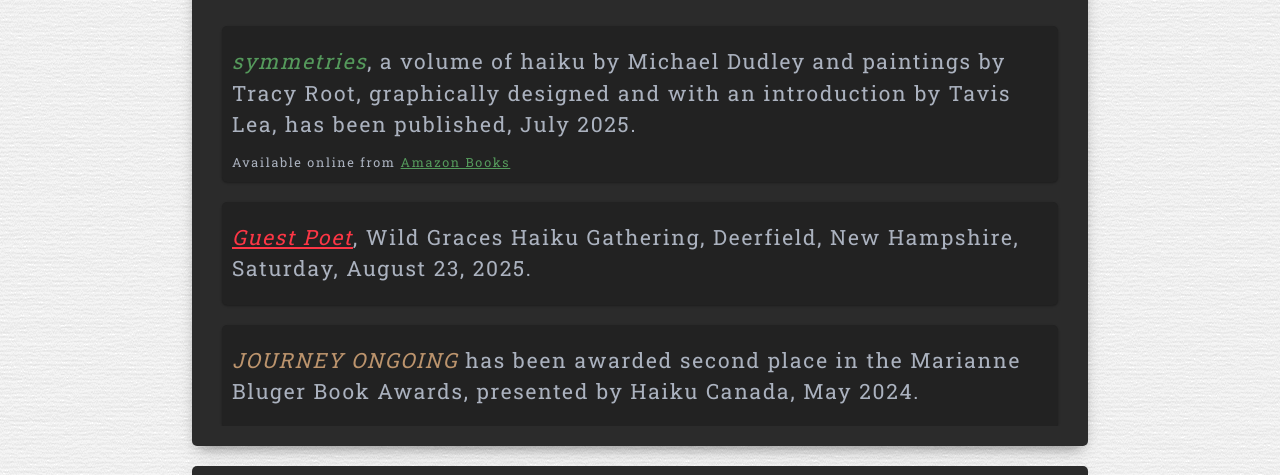
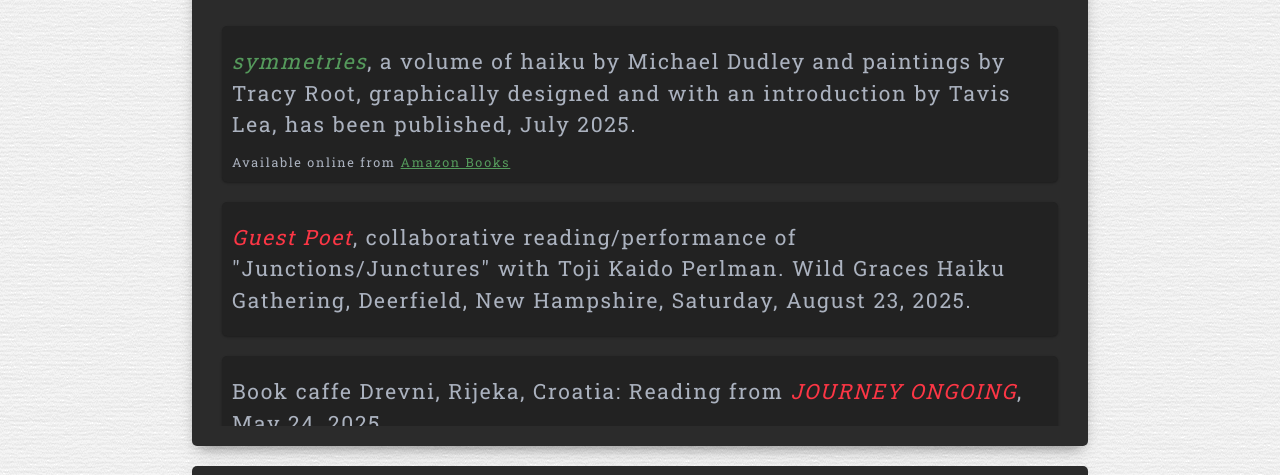
Before and after one commit to ullibodnar/author-site, a plain HTML site: page index.html in a window 1280 px wide. Shown: the part 251-726 px from the top of the page. Drawn offline with nearby package versions, Linux system fonts and the light colour scheme; a web font is replaced by a local one.

Commit message:
update announcements

```diff
--- a/index.html
+++ b/index.html
@@ -482,8 +482,13 @@
             </div>
             <div class="announcementsblock">
               <p>
-                <a target="_blank" href="http://www.wildgraces.com/Haiku-Gathering.html#element928"
-                  target="_blank" class="red-italics">Guest Poet</a>, Wild Graces Haiku Gathering, Deerfield, New Hampshire, Saturday, August 23, 2025.
+                <span class="red-italics">Guest Poet</span>, collaborative reading/performance of "Junctions/Junctures" with Toji Kaido Perlman.
+                Wild Graces Haiku Gathering, Deerfield, New Hampshire, Saturday, August 23, 2025.
+              </p>
+            </div>
+            <div class="announcementsblock">
+              <p>
+                Book caffe Drevni, Rijeka, Croatia: Reading from <span class="red-italics">JOURNEY ONGOING</span>, May 24, 2025.
               </p>
             </div>
             <div class="announcementsblock">
```
